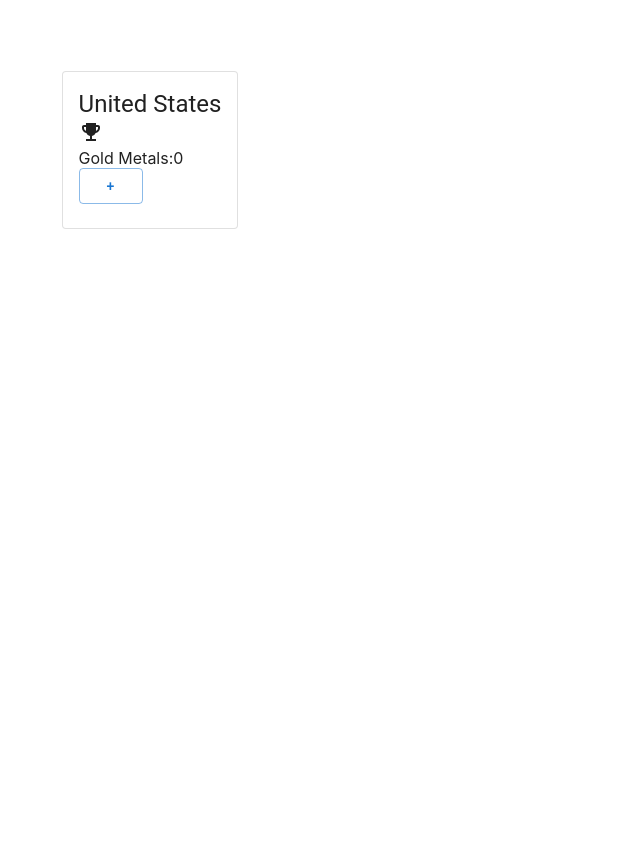
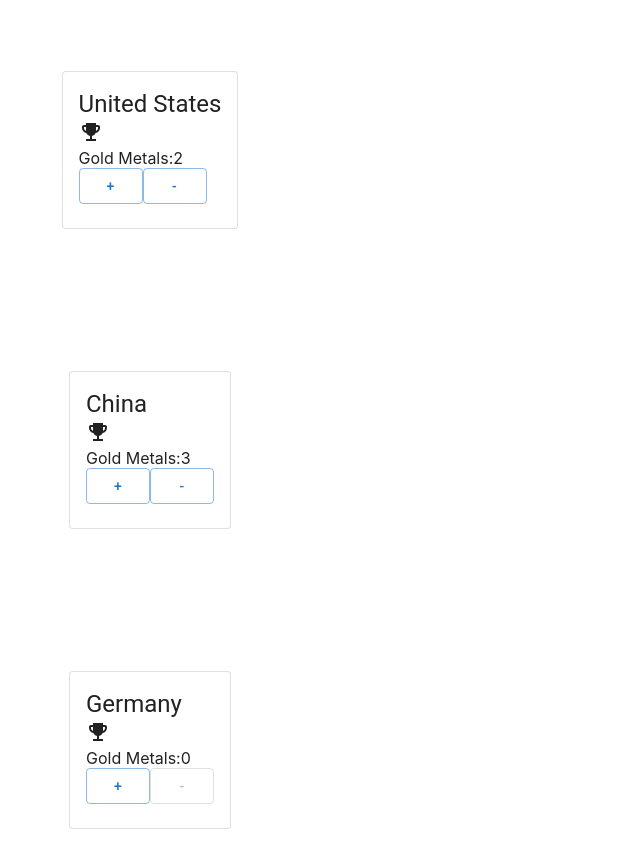
Before and after one commit to SerenyS/firstreact, a React (Create React App) app: page / in a window 1280 px wide. Shown: the top 868 px of the page, without its empty margins (0-640 px from the left). Before the commit the page ends 800 px from the top, so only its background shows below. Built offline with nearby package versions, Linux system fonts and the light colour scheme.

Commit message:
json countries

```diff
--- a/package.json
+++ b/package.json
@@ -1,6 +1,7 @@
 {
   "name": "firstreact",
   "version": "0.1.0",
+  "homepage": "https://Serenys.github.io/firstreact",
   "private": true,
   "dependencies": {
     "@emotion/react": "^11.7.1",
@@ -19,7 +20,9 @@
     "start": "react-scripts start",
     "build": "react-scripts build",
     "test": "react-scripts test",
-    "eject": "react-scripts eject"
+    "eject": "react-scripts eject",
+    "predeploy": "npm run build",
+    "deploy": "gh-pages -d build"
   },
   "eslintConfig": {
     "extends": [
--- a/src/App.js
+++ b/src/App.js
@@ -1,12 +1,26 @@
 
 import './App.css';
+import React, { Component } from 'react';
 import Country from './components/country';
+//import countries from'./countries.json';
 
-function App() {
-
-  return (
-    <Country/>
-  );
+class App extends Component {
+  state = {
+    countries: [
+      { id: 1, name: 'United States', gold: 2 },
+      { id: 2, name: 'China', gold: 3 },
+      { id: 3, name: 'Germany', gold: 0 },
+    ]
+  }
+  render() {
+    return (
+      <React.Fragment>
+        { this.state.countries.map(country =>
+          <Country key={ country.id } country={ country } />
+        )}
+      </React.Fragment>
+    );
+  }
 }
 
 export default App;
--- a/src/components/country.jsx
+++ b/src/components/country.jsx
@@ -5,15 +5,18 @@
 import { CardContent } from '@mui/material';
 import Typography from '@mui/material/Typography';
 import Trophy from '@mui/icons-material/EmojiEvents';
+import countries from '../countries.json'
 
 
 
 class Country extends React.Component {
+
     constructor(props) {
       super(props);
+
       this.state = {
-        name: "United States",
-        gold: 0,
+        name: this.props.country.name,
+        gold: this.props.country.gold,
       };
     }
 
@@ -25,6 +28,12 @@
         });
       };
 
+      handleReduction() {
+        this.setState({
+          gold: this.state.gold -1
+        });
+      };
+
     render() {
       return (
         <Box
@@ -32,6 +41,7 @@
         display="flex"
         alignItems="center"
         justifyContent="center">
+
         <Card variant="outlined">
            <CardContent>
            <Typography variant="h5" component="div">{this.state.name}</Typography>
@@ -40,6 +50,7 @@
             Gold Metals:{this.state.gold}
           </div>
           <Button variant="outlined" onClick={(e) => this.handleIncrement(e)}>+</Button>
+          <Button variant="outlined" disabled={ this.state.gold === 0 }  onClick={(e) => this.handleReduction(e)}>-</Button>
           </CardContent>
         </Card>
         </Box>
--- /dev/null
+++ b/src/countries.json
@@ -0,0 +1,5 @@
+[
+  { "id": 1, "name":"United States", "goldMedalCount": 2 },
+  { "id": 2, "name": "China", "goldMedalCount": 3 },
+  { "id": 3, "name": "Germany", "goldMedalCount": 0 }
+]
```
